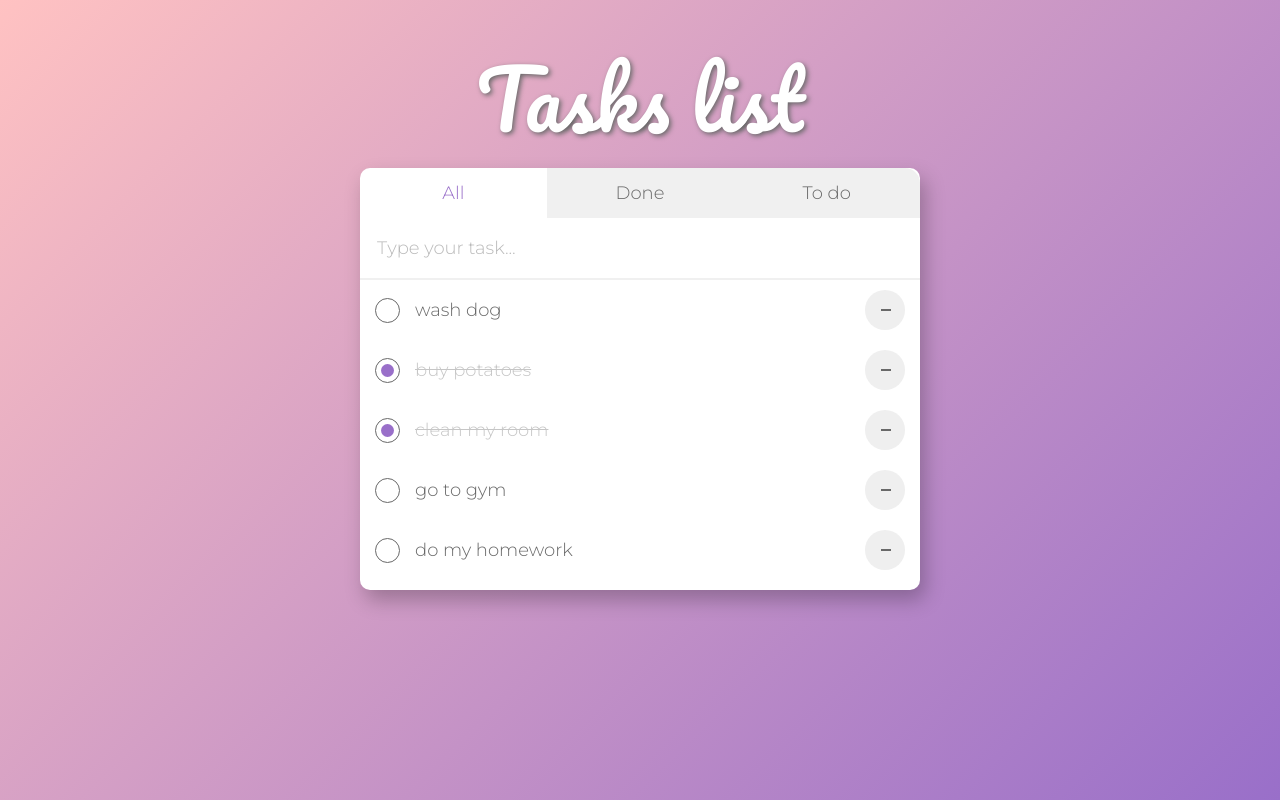
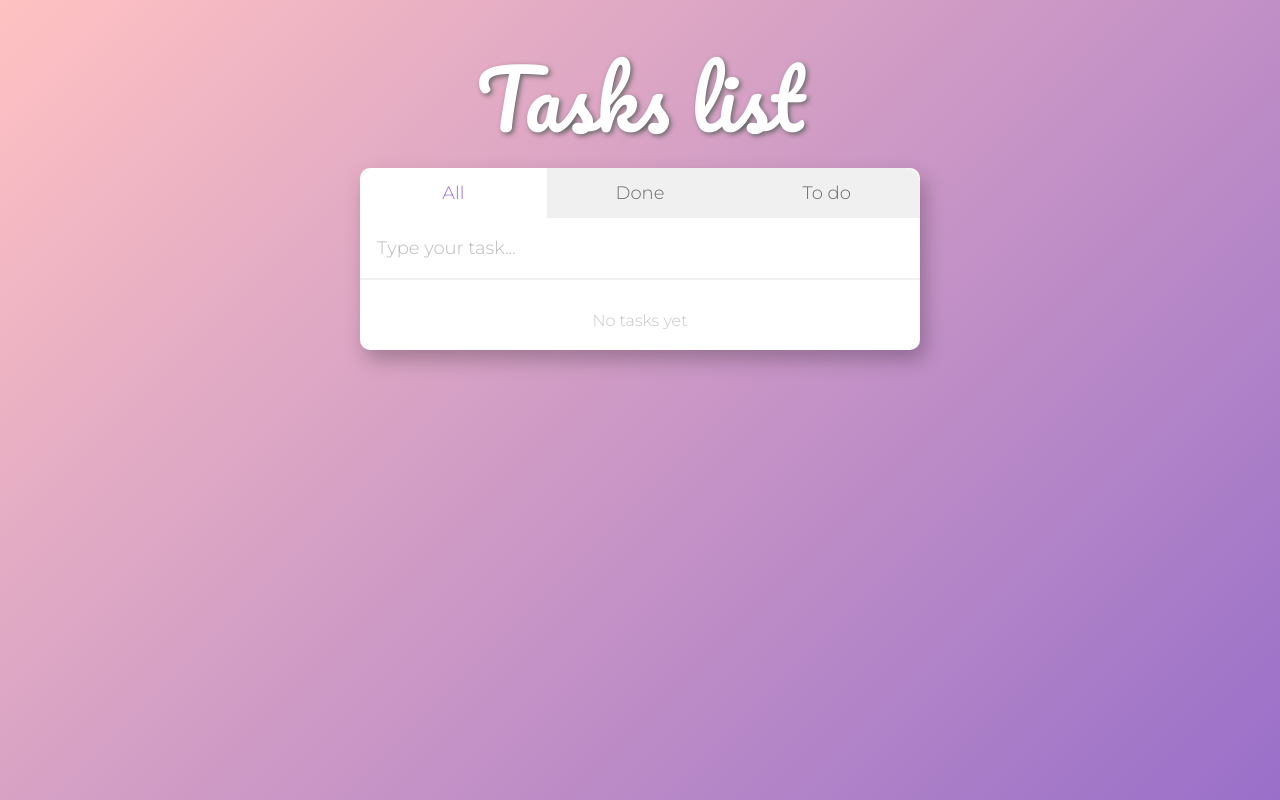
Before and after one commit to Damian-Drzewiecki/to-do-list, a React (Create React App) app: page / in a window 1280 px wide. Built offline with nearby package versions, Linux system fonts and the light colour scheme.

Commit message:
Create local storage and add Eslint

```diff
--- a/src/App.js
+++ b/src/App.jsx
@@ -4,7 +4,7 @@ import ToDoPage from './pages/ToDoPage';
 function App() {
   return (
     <>
-      <div className='logo'>
+      <div className="logo">
         Tasks list
       </div>
 
--- a/src/components/TaskInput.jsx
+++ b/src/components/TaskInput.jsx
@@ -1,16 +1,16 @@
-import { useState } from "react";
-import "./TaskInput.css"
+import { useState } from 'react';
+import './TaskInput.css';
 
 export default function TaskInput(props) {
-    const [inputValue, setInputValue] = useState('')
-    const { addNewTask } = props
+  const [inputValue, setInputValue] = useState('');
+  const { addNewTask } = props;
   const onClick = () => {
-        addNewTask(inputValue)
-        setInputValue("")
-    }
+    addNewTask(inputValue);
+    setInputValue('');
+  };
   const enterSubmit = (event, eventValue) => {
-        if (event === "Enter" && eventValue !== "") onClick();
-    }
+    if (event === 'Enter' && eventValue !== '') onClick();
+  };
 
   return (
     <div className="taskInputBox">
@@ -20,10 +20,10 @@ export default function TaskInput(props) {
         value={inputValue}
         placeholder="Type your task..."
         onKeyDown={(event) => enterSubmit(event.key, event.target.value)}
-                onChange={(event) => setInputValue(event.target.value)}>
-            </input>
+        onChange={(event) => setInputValue(event.target.value)}
+      />
 
-            <button className="buttonAddTask" disabled={inputValue === ""} onClick={onClick}>+</button>
-        </div >
-    )
+      <button type="button" className="buttonAddTask" disabled={inputValue === ''} onClick={onClick}>+</button>
+    </div>
+  );
 }
--- a/src/components/TaskList.jsx
+++ b/src/components/TaskList.jsx
@@ -1,25 +1,27 @@
-import classNames from "classnames"
-import "./TaskList.css"
+import classNames from 'classnames';
+import './TaskList.css';
+
 export default function TaskList(props) {
-
-    const { taskList, removeTask, checkTask } = props
+  const { taskList, removeTask, checkTask } = props;
   const onCheck = (elementId, event) => {
-        checkTask(elementId)
-    }
+    checkTask(elementId);
+  };
 
   return (
     <div className="container">
       {taskList.map((element) => (
-                <div key={element.id} className={classNames('taskBox', { taskBoxLine: element.isChecked })} onClick={(event) => { onCheck(element.id, event) }}>
+        <div key={element.id} className={classNames('taskBox', { taskBoxLine: element.isChecked })} onClick={(event) => { onCheck(element.id, event); }}>
           <input className="taskCheckbox" type="checkbox" checked={element.isChecked} readOnly />
           <div className="taskText">{element.text}</div>
-                    <button className="taskButton" type="button" onClick={() => { removeTask(element.id) }}></button>
+          <button className="taskButton" type="button" onClick={() => { removeTask(element.id); }} />
         </div>
       ))}
-            {taskList.length === 0 &&
+      {taskList.length === 0
+                && (
                 <div className="jobsDone">
                   No tasks yet
-                </div>}
                 </div>
-    )
+                )}
+    </div>
+  );
 }
--- /dev/null
+++ b/src/hooks/useLocalStorage.js
@@ -0,0 +1,24 @@
+import { useEffect, useState } from 'react';
+
+const DATA = 'Data';
+const userData = localStorage.getItem(DATA);
+
+export default function useLocalStorage() {
+  const [state, setState] = useState(() => {
+    if (userData) {
+      return JSON.parse(userData);
+    }
+    return [];
+  });
+
+  useEffect(() => {
+    if (state !== undefined) {
+      localStorage.setItem(DATA, JSON.stringify(state));
+    }
+    console.log(state);
+  }, [state]);
+
+  const setStorage = (newState) => setState(newState);
+
+  return [state, setStorage];
+}
--- a/src/index.js
+++ b/src/index.jsx
@@ -8,7 +8,7 @@ const root = ReactDOM.createRoot(document.getElementById('root'));
 root.render(
   <React.StrictMode>
     <App />
-  </React.StrictMode>
+  </React.StrictMode>,
 );
 
 // If you want to start measuring performance in your app, pass a function
--- a/src/pages/ToDoPage.jsx
+++ b/src/pages/ToDoPage.jsx
@@ -1,74 +1,74 @@
-import classNames from "classnames";
-import { useState, useEffect, useCallback } from "react";
-import TaskInput from "../components/TaskInput";
-import TaskList from "../components/TaskList";
-import "./ToDoPage.css"
+import classNames from 'classnames';
+import { useState, useEffect, useCallback } from 'react';
+import TaskInput from '../components/TaskInput';
+import TaskList from '../components/TaskList';
+import './ToDoPage.css';
+import useLocalStorage from '../hooks/useLocalStorage';
 
-const FILTER_TYPE = { ALL: "all", COMPLETED: "Completed", UNCOMPLETED: "Uncompleted" }
+const FILTER_TYPE = { ALL: 'all', COMPLETED: 'Completed', UNCOMPLETED: 'Uncompleted' };
 
 export default function ToDo() {
-    const [id, setId] = useState(0)
-    const [filteredTasks, setFilteredTasks] = useState([])
-    const [tasks, setTasks] = useState([
-        { id: 99, text: "wash dog", isChecked: false },
-        { id: 98, text: "buy potatoes", isChecked: true },
-        { id: 97, text: "clean my room", isChecked: true },
-        { id: 96, text: "go to gym", isChecked: false },
-        { id: 95, text: "do my homework", isChecked: false }
-    ])
-    const [filterState, setFilterState] = useState(FILTER_TYPE.ALL)
+  const [id, setId] = useState(0);
+  const [filteredTasks, setFilteredTasks] = useState([]);
+  const [tasks, setTasks] = useLocalStorage();
+  const [filterState, setFilterState] = useState(FILTER_TYPE.ALL);
 
   useEffect(() => {
     if (filterState === FILTER_TYPE.UNCOMPLETED) {
-            setFilteredTasks(tasks.filter((element) => element.isChecked === false))
+      setFilteredTasks(tasks.filter((element) => element.isChecked === false));
     }
     if (filterState === FILTER_TYPE.COMPLETED) {
-            setFilteredTasks(tasks.filter((element) => element.isChecked === true))
+      setFilteredTasks(tasks.filter((element) => element.isChecked === true));
     }
     if (filterState === FILTER_TYPE.ALL) {
-            setFilteredTasks(tasks)
+      setFilteredTasks(tasks);
     }
-    }, [filterState, tasks])
+  }, [filterState, tasks]);
 
   const addNewTask = useCallback((userInputText) => {
-        setTasks((prevTasks) => [...prevTasks, { id: id, text: userInputText, isChecked: false }])
-        setId((prevId) => prevId + 1)
-    }, [id])
+    setTasks((prevTasks) => [...prevTasks, { id, text: userInputText, isChecked: false }]);
+    setId((prevId) => prevId + 1);
+  }, [setTasks, id]);
 
   const removeTask = useCallback((idToRemove) => {
-        setTasks((prevTasks) => prevTasks.filter((element) => element.id !== idToRemove))
-    }, [])
+    setTasks((prevTasks) => prevTasks.filter((element) => element.id !== idToRemove));
+  }, [setTasks]);
 
   const checkTask = useCallback((idToCheck) => {
-        setTasks((prevTasks) => prevTasks.map((element) => element.id === idToCheck ? { ...element, isChecked: !element.isChecked } : element))
-    }, [])
+    setTasks((prevTasks) => prevTasks.map((element) => (element.id === idToCheck ? { ...element, isChecked: !element.isChecked } : element)));
+  }, [setTasks]);
 
-    console.log(tasks)
   return (
 
     <>
       <div className="filterButtonsBox">
         <button
-                    className={classNames("filterButtonAll", { currentFilterButton: filterState === FILTER_TYPE.ALL })}
+          className={classNames('filterButtonAll', { currentFilterButton: filterState === FILTER_TYPE.ALL })}
           type="button"
-                    onClick={() => { setFilterState(FILTER_TYPE.ALL) }}>All
+          onClick={() => { setFilterState(FILTER_TYPE.ALL); }}
+        >
+          All
         </button>
 
         <button
-                    className={classNames("filterButtonCompleted", { currentFilterButton: filterState === FILTER_TYPE.COMPLETED })}
+          className={classNames('filterButtonCompleted', { currentFilterButton: filterState === FILTER_TYPE.COMPLETED })}
           type="button"
-                    onClick={() => { setFilterState(FILTER_TYPE.COMPLETED) }}>Done
+          onClick={() => { setFilterState(FILTER_TYPE.COMPLETED); }}
+        >
+          Done
         </button>
 
         <button
-                    className={classNames("filterButtonUncompleted", { currentFilterButton: filterState === FILTER_TYPE.UNCOMPLETED })}
+          className={classNames('filterButtonUncompleted', { currentFilterButton: filterState === FILTER_TYPE.UNCOMPLETED })}
           type="button"
-                    onClick={() => { setFilterState(FILTER_TYPE.UNCOMPLETED) }}>To do
+          onClick={() => { setFilterState(FILTER_TYPE.UNCOMPLETED); }}
+        >
+          To do
         </button>
 
       </div>
       <TaskInput addNewTask={addNewTask} />
       <TaskList taskList={filteredTasks} removeTask={removeTask} checkTask={checkTask} />
     </>
-    )
+  );
 }
--- a/src/reportWebVitals.js
+++ b/src/reportWebVitals.js
@@ -1,6 +1,8 @@
-const reportWebVitals = onPerfEntry => {
+const reportWebVitals = (onPerfEntry) => {
   if (onPerfEntry && onPerfEntry instanceof Function) {
-    import('web-vitals').then(({ getCLS, getFID, getFCP, getLCP, getTTFB }) => {
+    import('web-vitals').then(({
+      getCLS, getFID, getFCP, getLCP, getTTFB,
+    }) => {
       getCLS(onPerfEntry);
       getFID(onPerfEntry);
       getFCP(onPerfEntry);
```
Also changed, not shown: package.json (+6 -6 lines), .eslintrc.json (added), 2 other files (tests, documents, lock files or other folders). Lines whose indentation alone changed are shown as unchanged.
